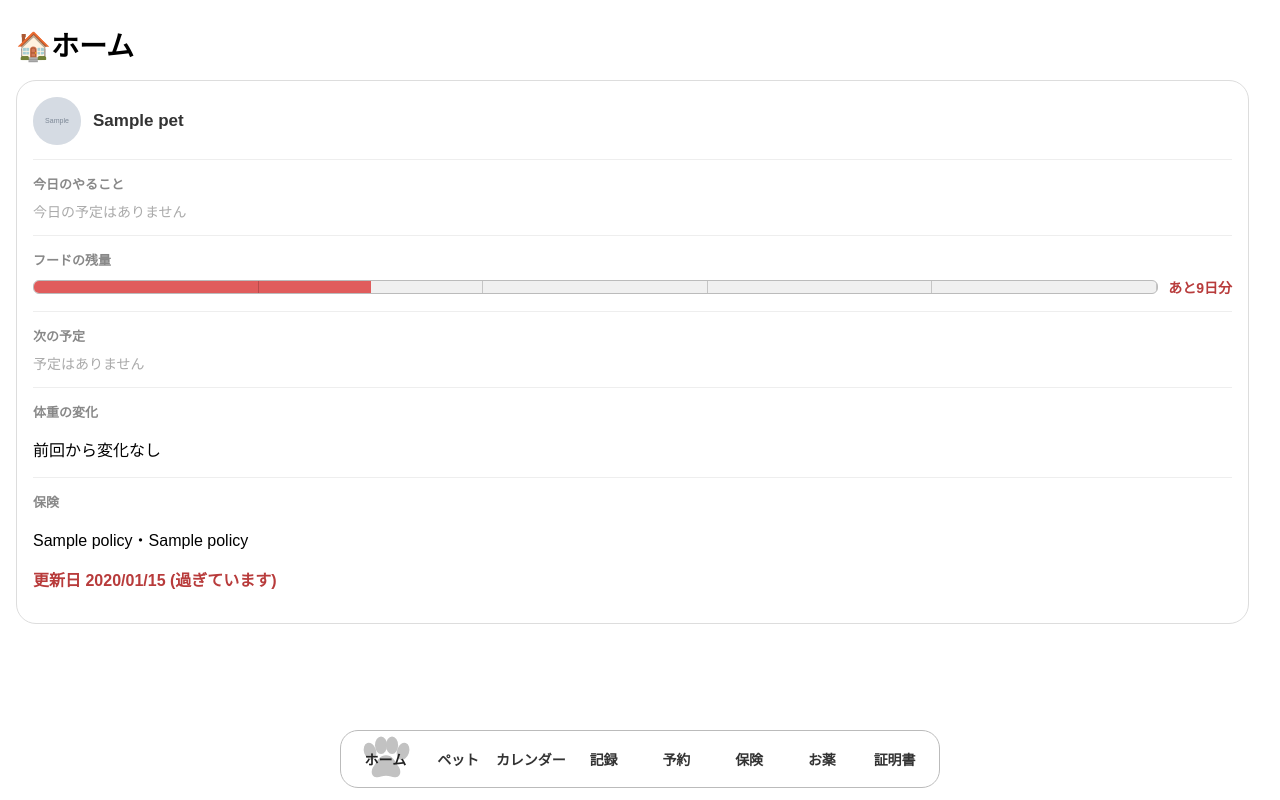
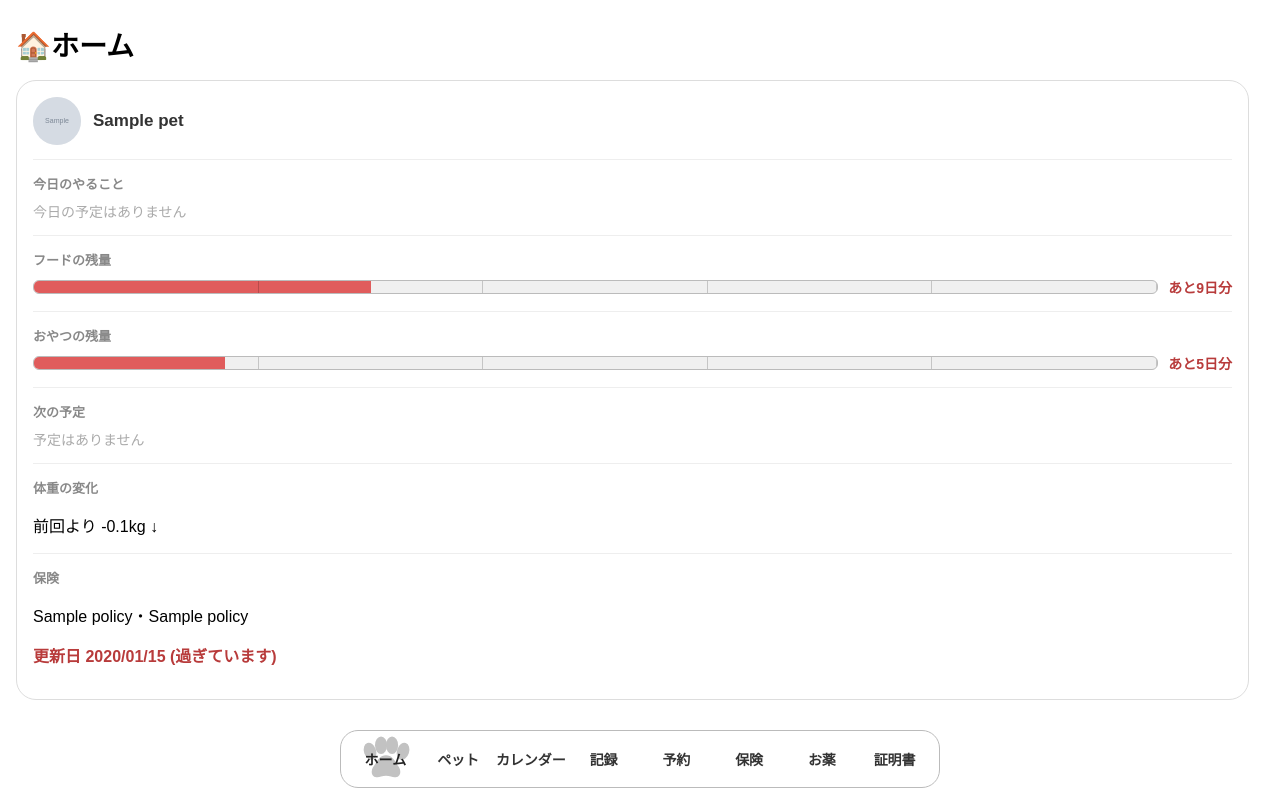
Before and after one commit to MKome00/Hackathon_TeamTyodai, a Flask app: page / in a window 1280 px wide. Run offline with Flask 3, Linux system fonts and the light colour scheme; tables that the repository leaves empty hold one stand-in row (values such as "Sample post"); grey boxes marked "Sample" are stand-in pictures; data that the repository does not hold is empty.

Commit message:
ホーム画面におやつの残量表示を追加
フードの残量と同じ見た目・仕組みで、おやつの残り日数バーをホーム画面に追加。
残り日数に応じてバーと文字の色を青(余裕)・黄(注意)・赤(危険)に切り替える。

Co-Authored-By: Claude Sonnet 5 <noreply@anthropic.com>

```diff
--- a/app.py
+++ b/app.py
@@ -294,6 +294,12 @@ FOOD_DANGER_DAYS = 10  # この日数を切ったらフード残量バーを赤
 
 FOOD_WARNING_DAYS = 20  # この日数を切ったらフード残量バーを黄色にするしきい値を設定する
 
+TREAT_BAR_MAX_DAYS = 30  # おやつ残量バーが満タン表示になる日数のしきい値を設定する
+
+TREAT_DANGER_DAYS = 10  # この日数を切ったらおやつ残量バーを赤色にするしきい値を設定する
+
+TREAT_WARNING_DAYS = 20  # この日数を切ったらおやつ残量バーを黄色にするしきい値を設定する
+
 def build_home_dummy_data(pet):  # ペット1匹分のホーム画面用ダミー情報を組み立てる関数を定義する
 
     rng = random.Random(pet["id"])  # ペットIDを種にして、同じペットなら毎回同じダミー内容になるようにする
@@ -313,6 +319,22 @@ def build_home_dummy_data(pet):  # ペット1匹分のホーム画面用ダミ
     else:  # 残り日数に十分な余裕がある場合
 
         food_level = "safe"  # フード残量バーを青色にする
+
+    treat_days_left = rng.randint(1, 35)  # おやつがなくなるまでの残り日数をダミーで決める(フードとは別の値になるよう続けて乱数を取り出す)
+
+    treat_percent = min(round(treat_days_left / TREAT_BAR_MAX_DAYS * 100), 100)  # 残り日数をもとにバーの表示割合を計算し、実際の日数と矛盾しないようにする
+
+    if treat_days_left < TREAT_DANGER_DAYS:  # 残り日数がしきい値を切って少ない場合
+
+        treat_level = "danger"  # おやつ残量バーを赤色にする
+
+    elif treat_days_left < TREAT_WARNING_DAYS:  # 残り日数がまだ危険域ではないが少なめの場合
+
+        treat_level = "warning"  # おやつ残量バーを黄色にする
+
+    else:  # 残り日数に十分な余裕がある場合
+
+        treat_level = "safe"  # おやつ残量バーを青色にする
 
     weight_diff = round(rng.uniform(-0.3, 0.3), 1)  # 前回記録からの体重の増減をダミーで決める
 
@@ -323,6 +345,10 @@ def build_home_dummy_data(pet):  # ペット1匹分のホーム画面用ダミ
         "food_percent": food_percent,  # フードの残量バーの表示割合(0〜100)
         "food_max_days": FOOD_BAR_MAX_DAYS,  # フード残量バーが満タンとして扱う日数
         "food_level": food_level,  # フード残量バーの色分け("danger" / "warning" / "safe")
+        "treat_days_left": treat_days_left,  # おやつが残っている日数
+        "treat_percent": treat_percent,  # おやつの残量バーの表示割合(0〜100)
+        "treat_max_days": TREAT_BAR_MAX_DAYS,  # おやつ残量バーが満タンとして扱う日数
+        "treat_level": treat_level,  # おやつ残量バーの色分け("danger" / "warning" / "safe")
         "weight_diff": weight_diff,  # 前回からの体重の増減
 
     }  # ペット1匹分のダミー情報組み立てを終了する
--- a/static/css/style.css
+++ b/static/css/style.css
@@ -1160,6 +1160,114 @@ html { /* ページによってスクロールバーの有無が変わっても
 
 }
 
+.home-treat-row { /* おやつ残量バーと日数表示を横に並べる領域を設定する */
+
+    display: flex; /* バーと文字を横並びにする */
+
+    align-items: center; /* バーと文字を縦方向の中央に揃える */
+
+    gap: 10px; /* バーと文字の間隔を作る */
+
+}
+
+.home-treat-bar { /* おやつ残量バーの背景部分を設定する */
+
+    position: relative; /* 目盛り線をバーの上に重ねて表示するための基準にする */
+
+    flex: 1; /* 残った横幅いっぱいにバーを広げる */
+
+    height: 14px; /* 目盛りが見やすいようバーを少し高めにする */
+
+    background-color: #f0f0f0; /* バー全体の下地を薄いグレーにする */
+
+    border: 1px solid #bbbbbb; /* 残量が分かりやすいよう外枠を付ける */
+
+    border-radius: 6px; /* バーの角を丸くする */
+
+    box-sizing: border-box; /* borderを含めた高さでバーの大きさを計算する */
+
+    overflow: hidden; /* 残量部分がバーの外にはみ出さないようにする */
+
+}
+
+.home-treat-bar::after { /* おやつ残量バーの上に重ねる目盛り線を設定する */
+
+    content: ""; /* 目盛り線を表示するための空要素を作る */
+
+    position: absolute; /* バー全体に重ねて配置する */
+
+    inset: 0; /* バーの上下左右いっぱいに広げる */
+
+    background-image: repeating-linear-gradient( /* 20%ごとに縦線を引いて目盛りを表現する */
+        to right,
+        transparent,
+        transparent calc(20% - 1px),
+        rgba(0, 0, 0, 0.18) calc(20% - 1px),
+        rgba(0, 0, 0, 0.18) 20%
+    ); /* 0・20・40・60・80・100%の位置に目盛り線を引く */
+
+    pointer-events: none; /* 目盛り線がクリックの邪魔をしないようにする */
+
+}
+
+.home-treat-bar-fill { /* おやつ残量バーのうち実際に残っている割合を表す部分を設定する */
+
+    height: 100%; /* バーの高さいっぱいに表示する */
+
+    transition: width 0.3s ease; /* 残量が変わったときにバーが滑らかに伸び縮みするようにする */
+
+}
+
+.home-treat-bar-safe { /* おやつの残量に十分余裕があるときのバーの色を設定する */
+
+    background-color: #6f9cf5; /* 余裕があることが分かるよう青系の色にする */
+
+}
+
+.home-treat-bar-warning { /* おやつの残量がやや少なくなってきたときのバーの色を設定する */
+
+    background-color: #f0c14b; /* 注意を促すため黄色系の色にする */
+
+}
+
+.home-treat-bar-danger { /* おやつの残量が少なく危険なときのバーの色を設定する */
+
+    background-color: #e05c5c; /* 危険であることが分かるよう赤系の色にする */
+
+}
+
+.home-treat-days { /* おやつの残り日数を表す文字を設定する */
+
+    font-size: 14px; /* 残り日数の文字サイズを設定する */
+
+    white-space: nowrap; /* 残り日数の文字が途中で改行されないようにする */
+
+}
+
+.home-treat-days-safe { /* 残量に余裕があるときの残り日数の文字色を設定する */
+
+    color: #4a72d6; /* バーと揃えた青系の文字色にする */
+
+    font-weight: 700; /* 読み取りやすいよう太字にする */
+
+}
+
+.home-treat-days-warning { /* 残量がやや少ないときの残り日数の文字色を設定する */
+
+    color: #a8791a; /* バーと揃えた黄色系(こげ茶寄り)の文字色にする */
+
+    font-weight: 700; /* 読み取りやすいよう太字にする */
+
+}
+
+.home-treat-days-danger { /* 残量が少なく危険なときの残り日数の文字色を設定する */
+
+    color: #b83b3b; /* バーと揃えた赤系の文字色にする */
+
+    font-weight: 700; /* 目立つよう太字にする */
+
+}
+
 .home-urgent-text { /* 期限が近く目立たせたい文字を設定する */
 
     color: #b83b3b; /* 注意を引く赤系の文字色にする */
--- a/templates/home.html
+++ b/templates/home.html
@@ -177,6 +177,38 @@
 
                         </div> <!-- フードの残量領域を終了する -->
 
+                        <div class="home-section"> <!-- おやつの期限・在庫を表示する領域を作る -->
+
+                            <p class="home-section-title">おやつの残量</p> <!-- 見出しを表示する -->
+
+                            <div class="home-treat-row"> <!-- 残量バーと日数表示を横に並べる領域を作る -->
+
+                                <div
+                                    class="home-treat-bar"
+                                    role="progressbar"
+                                    aria-valuenow="{{ item.treat_days_left }}"
+                                    aria-valuemin="0"
+                                    aria-valuemax="{{ item.treat_max_days }}"
+                                    aria-label="{{ item.pet['name'] }}のおやつ残量"
+                                > <!-- おやつ残量の外枠と目盛りを持つバーを作り、支援技術にも残量を伝える -->
+
+                                    <div
+                                        class="home-treat-bar-fill home-treat-bar-{{ item.treat_level }}"
+                                        style="width: {{ item.treat_percent }}%;"
+                                    ></div> <!-- 残り日数に応じた割合・色でバーを塗りつぶす -->
+
+                                </div> <!-- おやつ残量バーを終了する -->
+
+                                <span class="home-treat-days home-treat-days-{{ item.treat_level }}"> <!-- 残量の段階に応じて日数の文字色も変える -->
+
+                                    あと{{ item.treat_days_left }}日分 <!-- おやつがなくなるまでの残り日数を表示する -->
+
+                                </span> <!-- 残り日数表示を終了する -->
+
+                            </div> <!-- おやつ残量の行を終了する -->
+
+                        </div> <!-- おやつの残量領域を終了する -->
+
                         <div class="home-section"> <!-- 次の予定を表示する領域を作る -->
 
                             <p class="home-section-title">次の予定</p> <!-- 見出しを表示する -->
```
